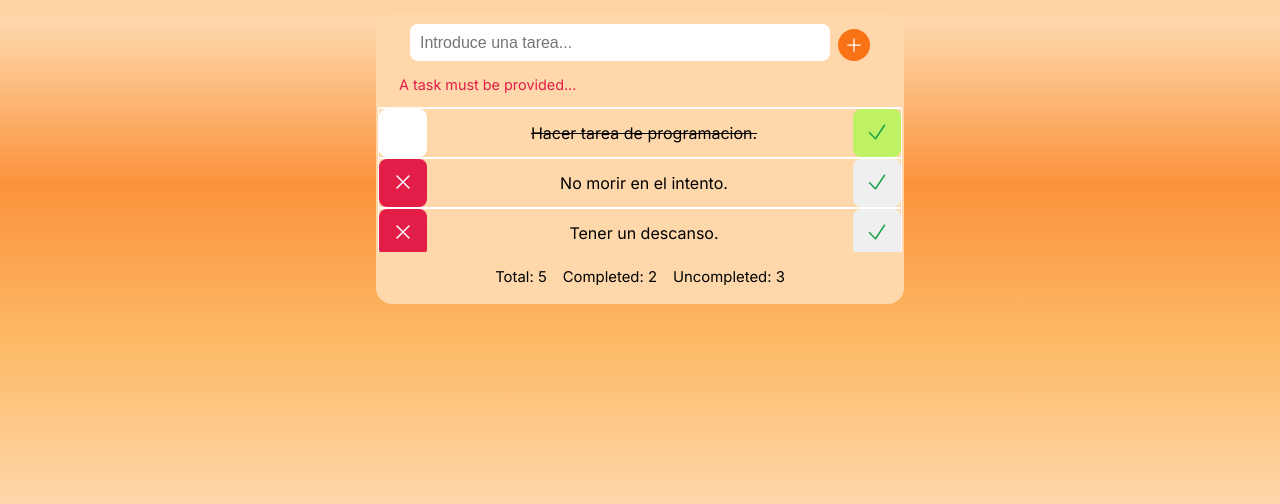
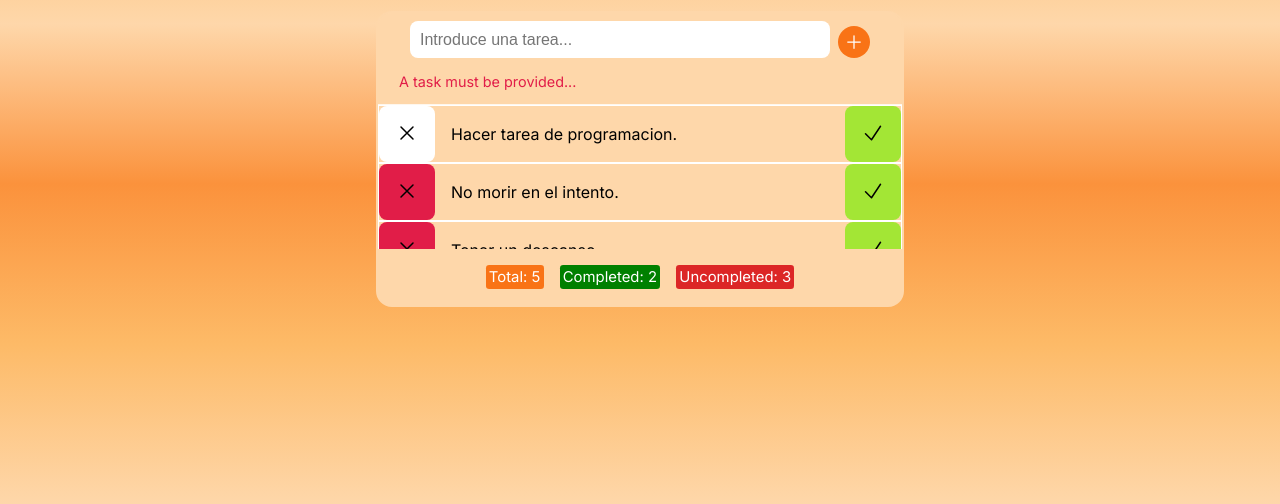
Before and after one commit to vacg12/TodoAppValen, a plain HTML site: page app/index.html in a window 1280 px wide. Shown: the part 296-800 px from the top of the page. Drawn offline with Linux system fonts and the light colour scheme.

Commit message:
Update index.css

```diff
--- a/app/index.css
+++ b/app/index.css
@@ -99,7 +99,7 @@ Body {
 /* Lista contenedor */
 #list-container {
     display: flex;
-    justify-content: center;
+    flex-direction: column;
     margin: 0;
     font-size: smaller;
     overflow-y: scroll;
@@ -125,8 +125,12 @@ Body {
  .texto{
     display: flex;
     flex-direction: row;
+    justify-content: space-between;
     height: auto;
     border: 1px solid white;
+    word-break: break-word;
+    align-items: center;
+    gap: 0.5rem;
 }
 #botonx-1 {
     background-color: white;
@@ -148,28 +152,30 @@ Body {
     list-style-type: none;
     width: 100%;
     display: flex;
-    justify-content: center;
+    justify-content: space-between;
     align-items: center;
     min-height: 3rem;
     padding-left: 0.5rem;
 }
 
          /* tachado */
-#lista1 {
-    text-decoration-line: line-through;
+.lista1 {
+    text-decoration: line-through;
 }
 
 .hecho{
-    width: 3.5rem;
+    min-width: 3.5rem;
+    height: 3.5rem;
     border-radius: 0.5rem;
     transition: all 0.12s ease-in-out;
+    background: #a3e635;
 }
 .hecho:active{
     background-color: #16a34a;
 }
          /* botones marcados en verde */
-#boton2 {
-    background-color: #bef264;
+.boton2 {
+    background-color: #fdba74;
     transition: all 0.12s ease-in-out;
 }
 #boton2:active {
@@ -178,7 +184,12 @@ Body {
 
 #svg-hecho {
     width: 1.5rem;
-    color:  #16a34a;
+    color: black;
+}
+
+#svg-x {
+    width: 1.5rem;
+    color: black;
 }
 
 #botones-claros:active {
@@ -186,7 +197,8 @@ Body {
 }
          /* botones marcados rojos */
 .x {
-    width: 3.5rem;
+    min-width: 3.5rem;
+    height: 3.5rem;
     border-radius: 0.5rem;
     background-color: #e11d48;
     transition: all 0.12s ease-in-out;
@@ -197,7 +209,7 @@ Body {
 
 #svg-x {
     width: 1.5rem;
-    color: white;
+    color: black;
     transition: all 0.12s ease-in-out;
 }
 #svg-x:active{
@@ -205,21 +217,21 @@ Body {
 }
 
 /* contadores */
-.counter1 {
+#counter1 {
     background: #f97316;
     border-radius: 0.2rem;
     color: white;
     padding: 0.2rem;
 }
 
-.counter2 {
+#counter2 {
     background: green;
     border-radius: 0.2rem;
     color: white;
     padding: 0.2rem;
 }
 
-.counter3 {
+#counter3 {
     background: #dc2626;
     border-radius: 0.2rem;
     color: white;
@@ -233,6 +245,11 @@ Body {
     padding: 1rem;
     font-size: 0.7rem;
     gap: 1rem;
+}
+
+.tarea-hecha {
+	color: gray;
+	text-decoration: line-through;
 }
 
 @media (min-width: 768px) {
```
